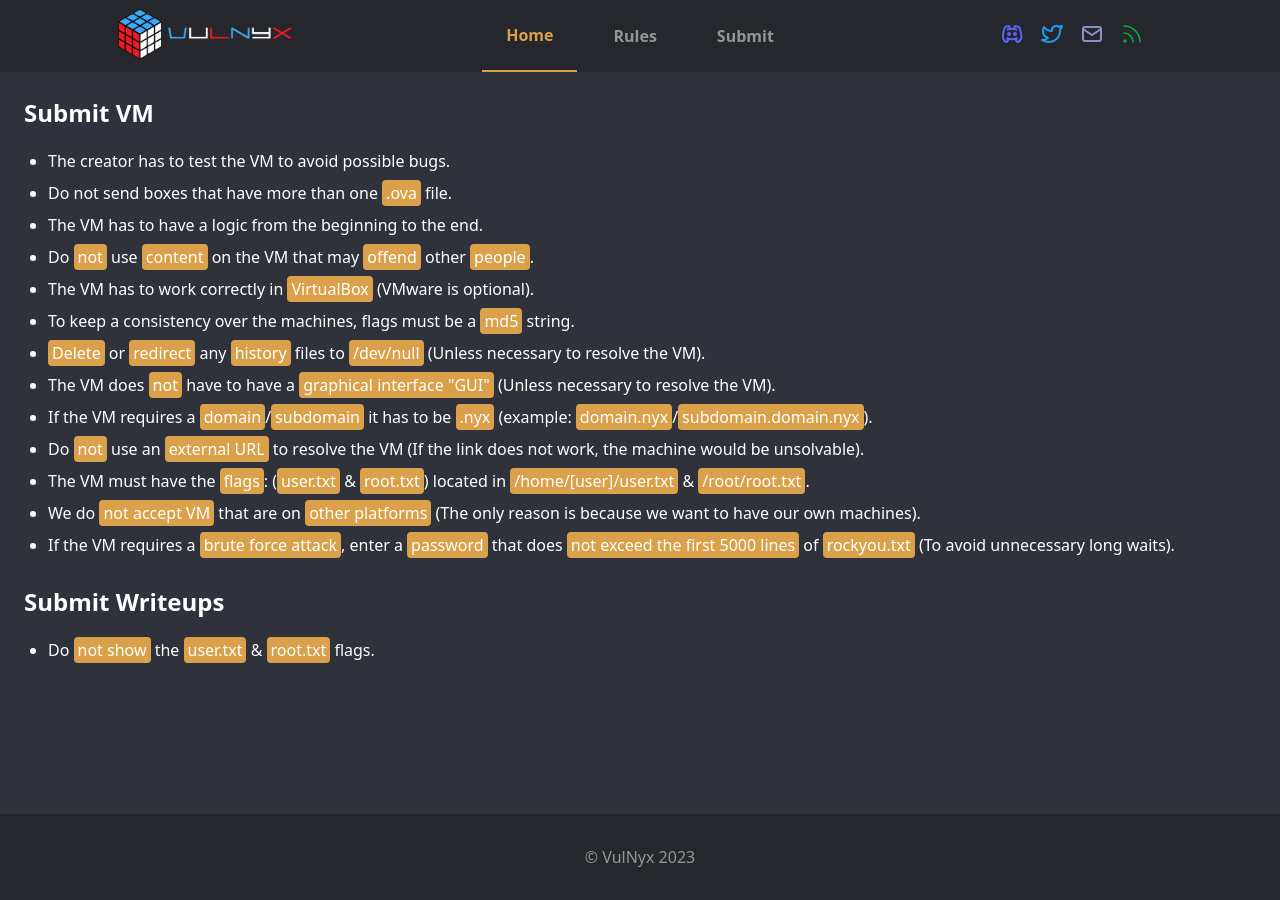
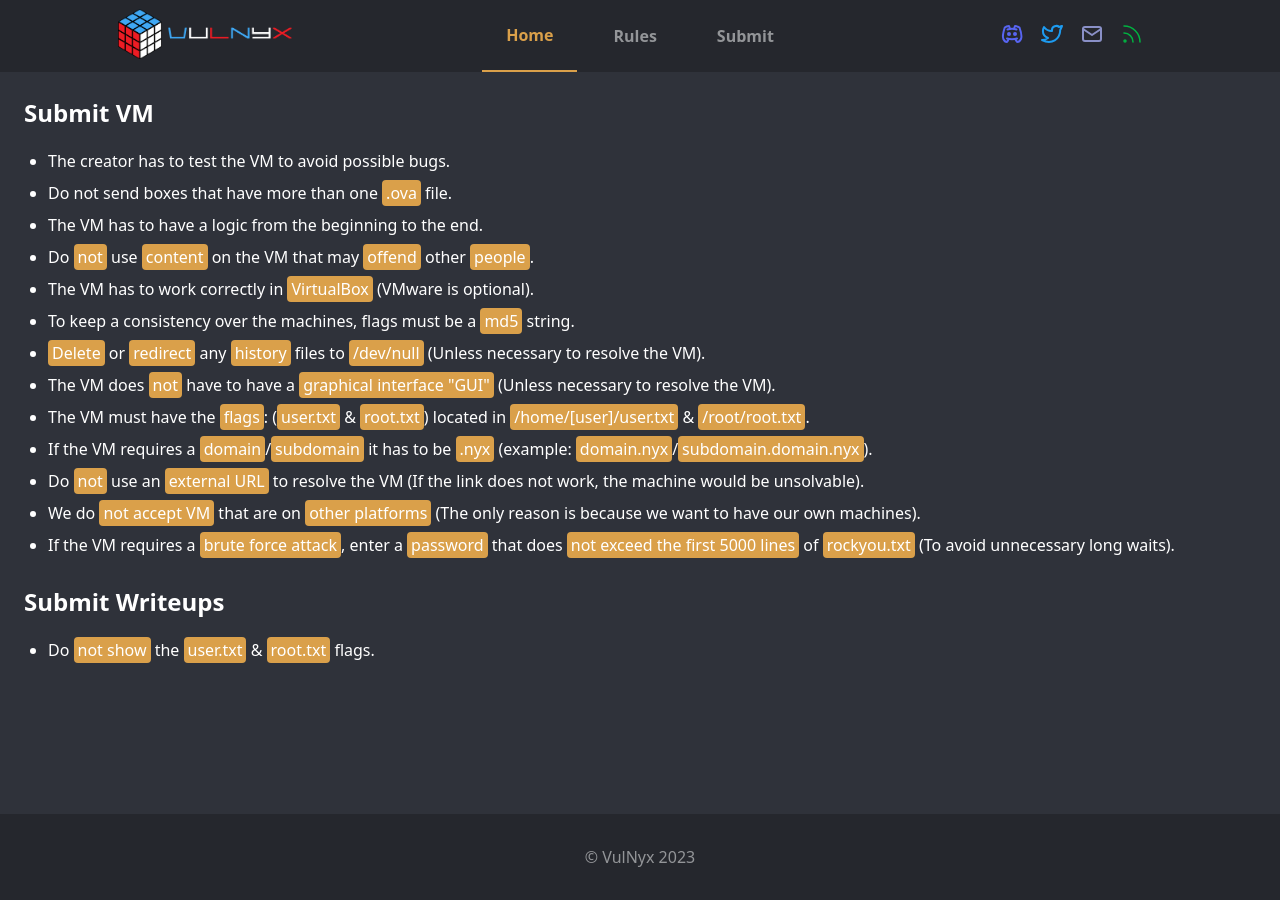
Before and after one commit to VulNyx/vulnyx, a Jekyll site: the page built from rules.md, in a window 1280 px wide. Built offline with Jekyll 4.4.1, drawn with Linux system fonts in a browser that asks for light colours.

```diff
--- a/rules.md
+++ b/rules.md
@@ -13,9 +13,9 @@ title: Rules
 - To keep a consistency over the machines, flags must be a `md5` string.
 - `Delete` or `redirect` any `history` files to `/dev/null` (Unless necessary to resolve the VM).
 - The VM does `not` have to have a `graphical interface "GUI"` (Unless necessary to resolve the VM).
+- The VM must have the `flags`: (`user.txt` & `root.txt`) located in `/home/[user]/user.txt` & `/root/root.txt`.
 - If the VM requires a `domain`/`subdomain` it has to be `.nyx` (example: `domain.nyx`/`subdomain.domain.nyx`).
 - Do `not` use an `external URL` to resolve the VM (If the link does not work, the machine would be unsolvable).
-- The VM must have the `flags`: (`user.txt` & `root.txt`) located in `/home/[user]/user.txt` & `/root/root.txt`.
 - We do `not accept VM` that are on `other platforms` (The only reason is because we want to have our own machines).
 - If the VM requires a `brute force attack`, enter a `password` that does `not exceed the first 5000 lines` of `rockyou.txt` (To avoid unnecessary long waits).
 
```
